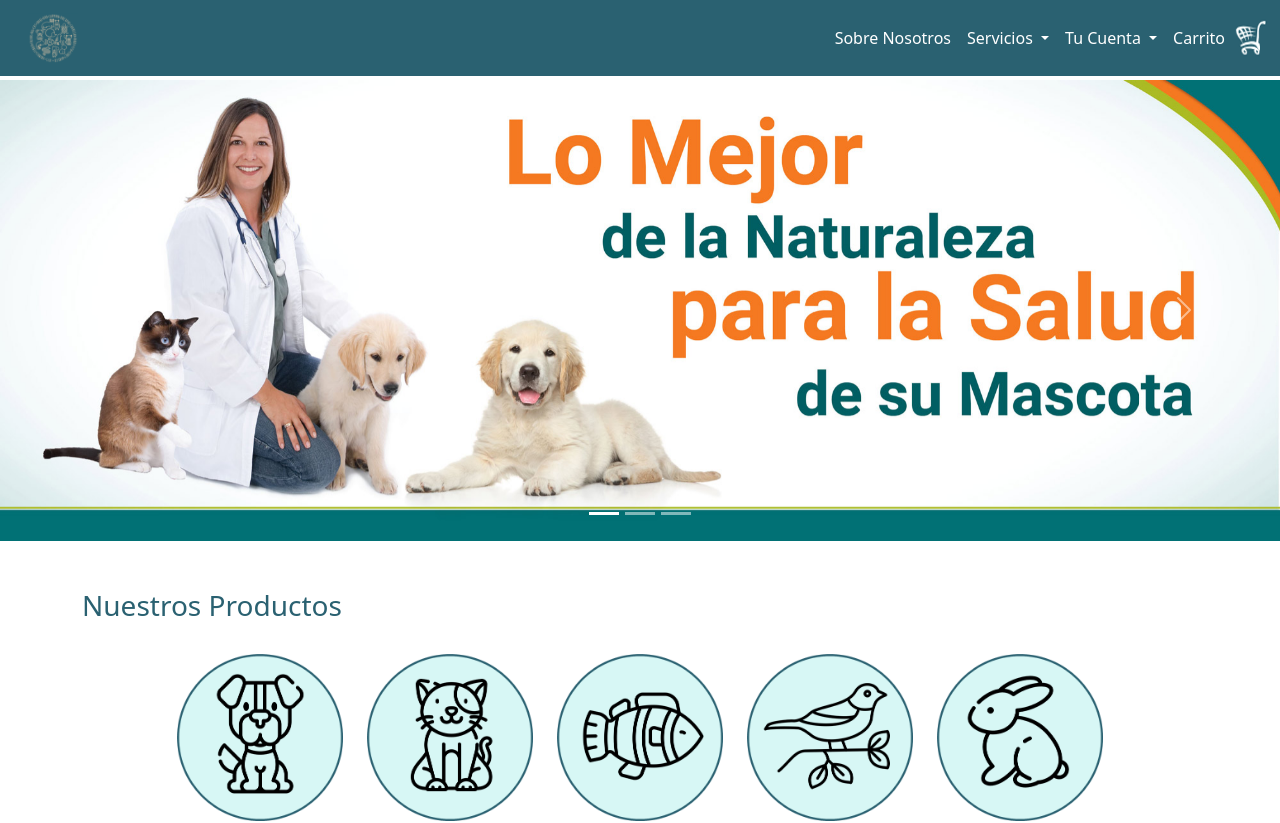
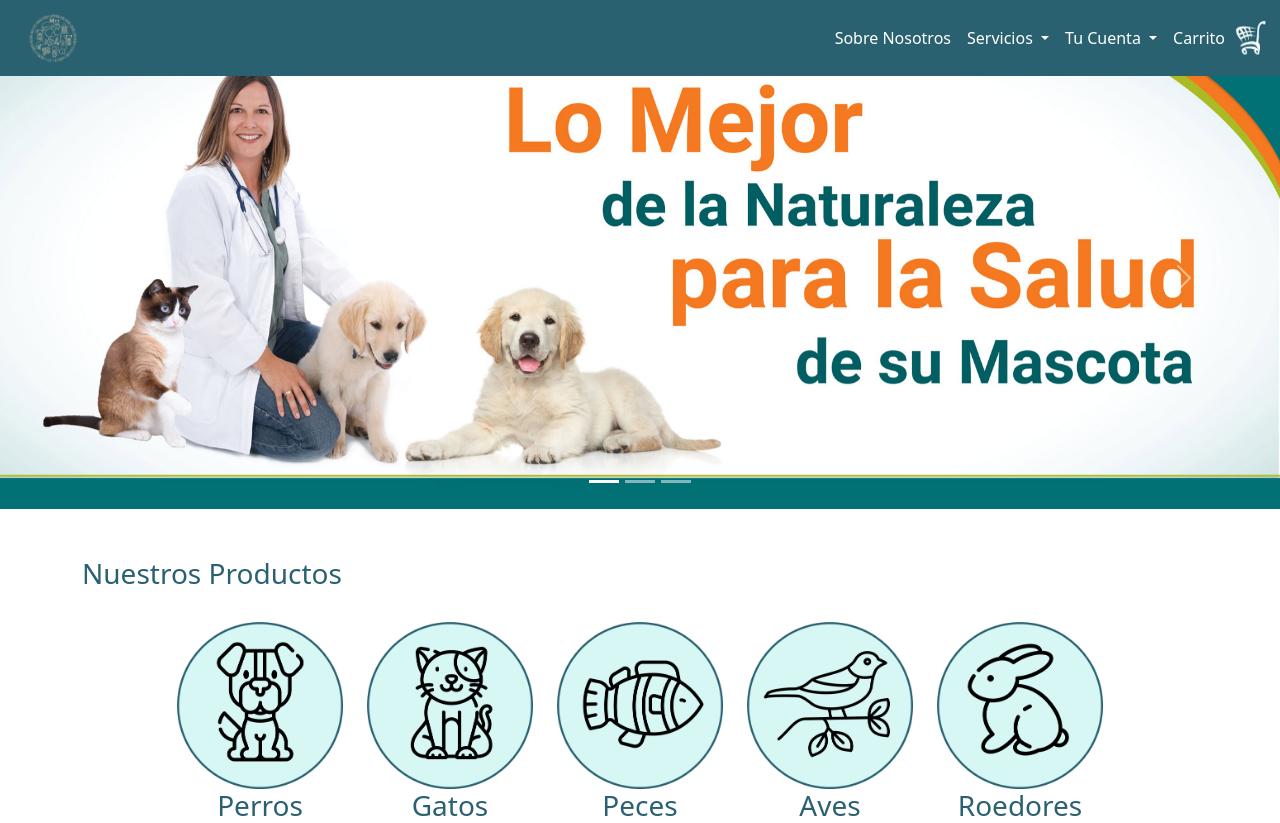
Before and after one commit to Gabrielaromeroreina/ProyectoFinal, an Angular app in the folder frontend/: page /home in a window 1280 px wide. Shown: the top 823 px of the page. Built offline with nearby package versions, Linux system fonts and the light colour scheme.

Commit message:
Cambio Home

```diff
--- a/frontend/src/app/app.module.ts
+++ b/frontend/src/app/app.module.ts
@@ -1,8 +1,5 @@
 import { NgModule } from '@angular/core';
 import { BrowserModule } from '@angular/platform-browser';
-import { FormsModule } from '@angular/forms';
-import { HttpClientModule } from '@angular/common/http';
-
 //modulo de captura de formularios en angular
 import { FormsModule} from '@angular/forms';
 //modulo de peticiones http para cliente de http de angular
--- a/frontend/src/app/views/home/home.component.html
+++ b/frontend/src/app/views/home/home.component.html
@@ -1,5 +1,5 @@
 <!-- Carousel-->
-<div id="carouselExampleIndicators" class="carousel slide" data-bs-ride="true"style="margin-top:5rem">
+<div id="carouselExampleIndicators" class="carousel slide mt-5" data-bs-ride="true">
     <div class="carousel-indicators">
       <button type="button" data-bs-target="#carouselExampleIndicators" data-bs-slide-to="0" class="active" aria-current="true" aria-label="Slide 1"></button>
       <button type="button" data-bs-target="#carouselExampleIndicators" data-bs-slide-to="1" aria-label="Slide 2"></button>
```
